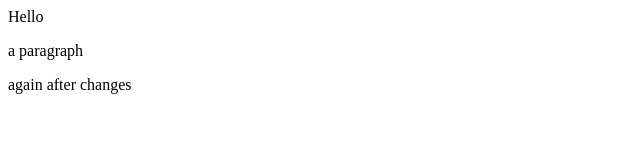
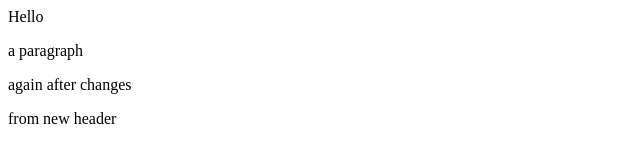
Before and after one commit to kalerukoushik/git-example-project, a plain HTML site: page index.html in a window 1280 px wide. Shown: the whole page, without its empty margins (0-640 px from the left). Drawn offline with Linux system fonts and the light colour scheme.

Commit message:
added header to index.html

```diff
--- a/index.html
+++ b/index.html
@@ -9,5 +9,6 @@
     Hello
     <p>a paragraph</p>
     again after changes
+    <p>from new header</p>
 </body>
 </html>
```
